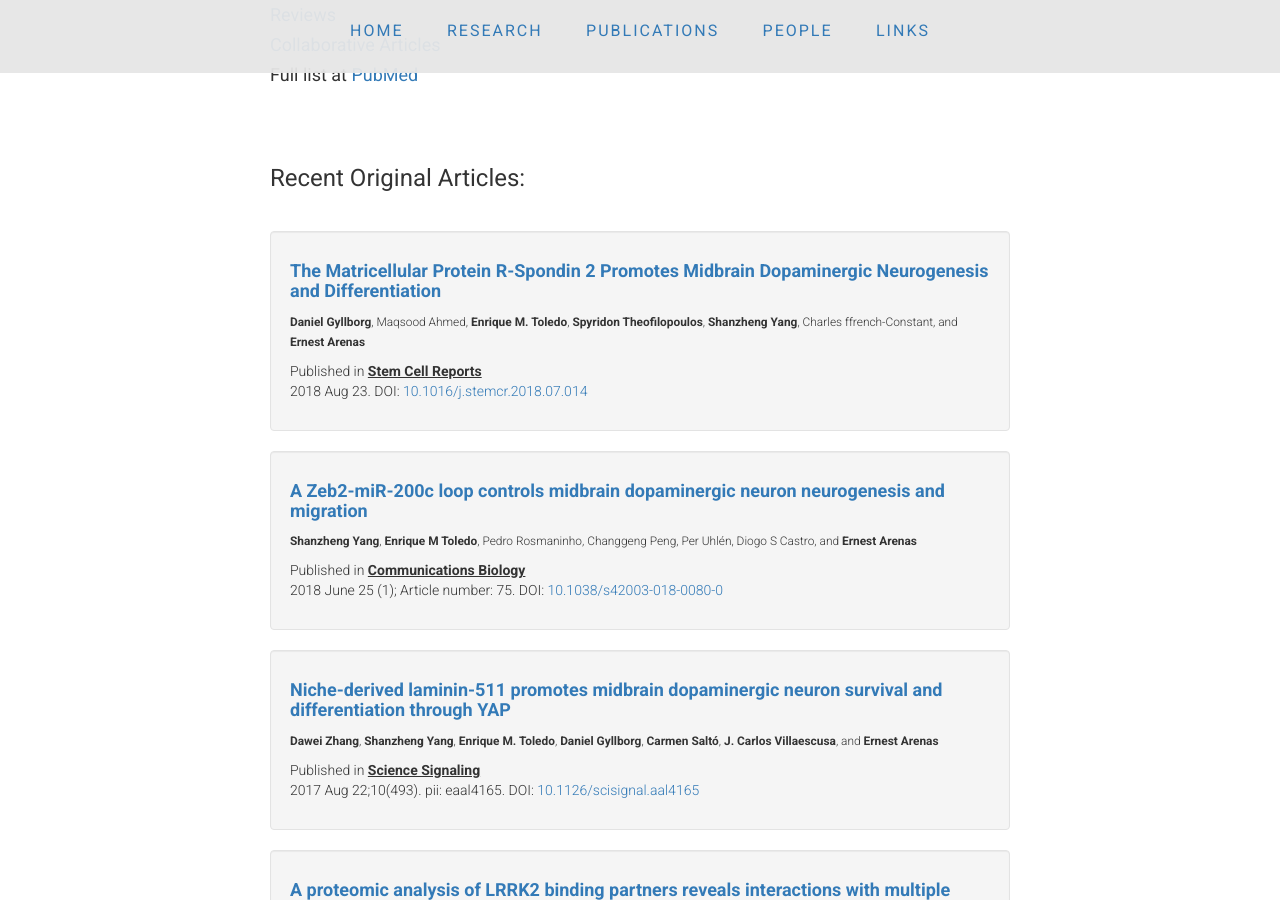
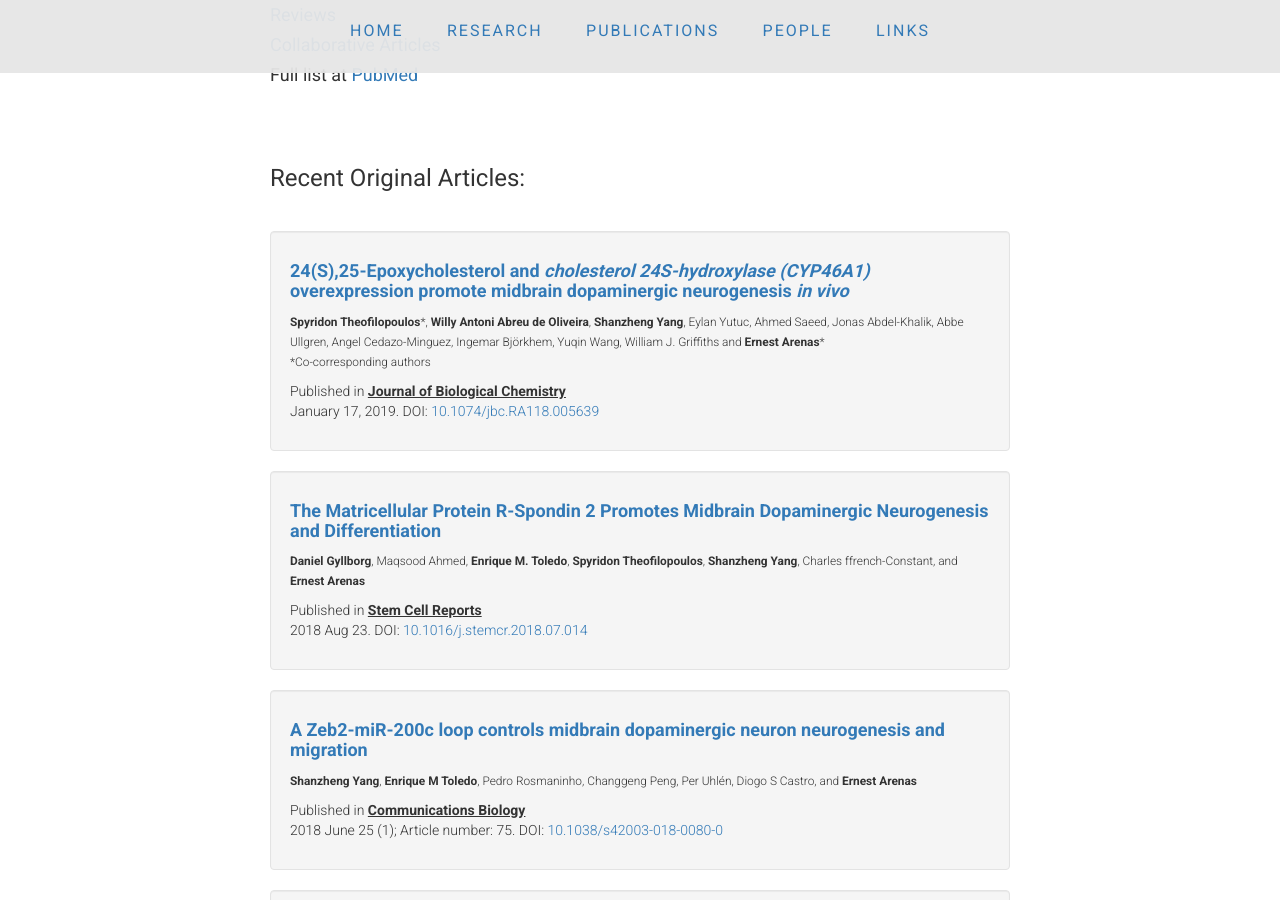
Before and after one commit to ArenasLab/arenaslab.github.io, a Jekyll site: the page publications/index.html, which Jekyll copies as it is, in a window 1280 px wide and 900 px high, scrolled down 450 px. Built offline with Jekyll 4.4.1, drawn with Linux system fonts in a browser that asks for light colours.

Commit message:
Update index.html

```diff
--- a/publications/index.html
+++ b/publications/index.html
@@ -89,6 +89,21 @@ ABOVE IS THE TEMPLATE TO ADD ADDITIONAL PUBLICATIONS -->
           <p>&nbsp;</p>
 
 <!-- START OF ORIGINAL ARTICLES -->
+
+	<div class="well">
+              <li class="media">
+                <div class="media-body">
+                  <h4><b><a href="http://www.jbc.org/content/early/2019/01/17/jbc.RA118.005639.abstract" target="_blank">24(S),25-Epoxycholesterol and <i>cholesterol 24S-hydroxylase (CYP46A1)</i> overexpression promote midbrain dopaminergic neurogenesis <i>in vivo</i></a></b></h4>
+                  <p></p>
+                  <small><b>Spyridon Theofilopoulos</b>*, <b>Willy Antoni Abreu de Oliveira</b>, <b>Shanzheng Yang</b>, Eylan Yutuc, Ahmed Saeed, Jonas Abdel-Khalik, Abbe Ullgren, Angel Cedazo-Minguez, Ingemar Björkhem, Yuqin Wang, William J. Griffiths and <b>Ernest Arenas</b>*</small>
+
+                  <p><small>*Co-corresponding authors</small></p>
+                  <p></p>
+                  <p>Published in <strong><u>Journal of Biological Chemistry</u></strong><br>
+                  January 17, 2019. DOI: <a href="http://dx.doi.org/10.1074/jbc.RA118.005639" target="_blank">10.1074/jbc.RA118.005639</a></p>
+                  </div>
+              </li>
+            </div>
 
 
 	<div class="well">
```
